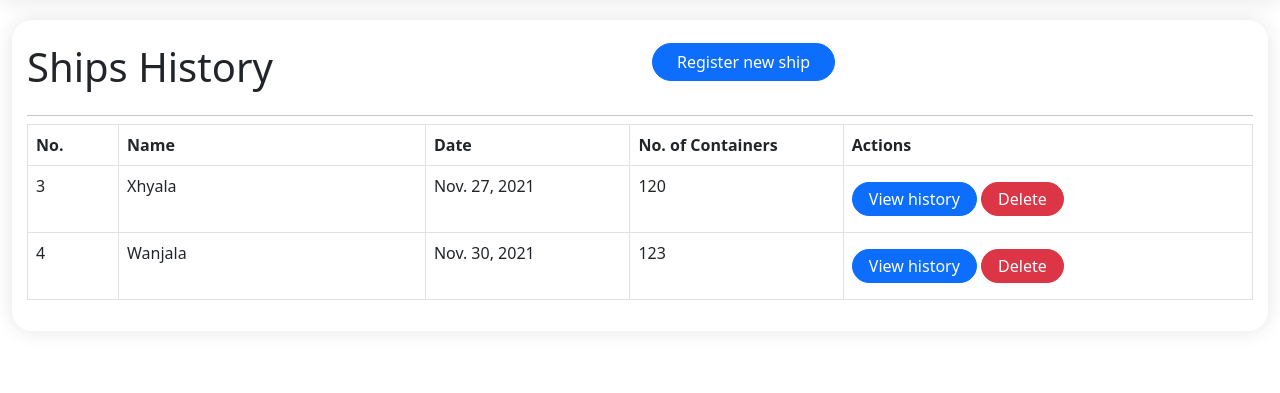
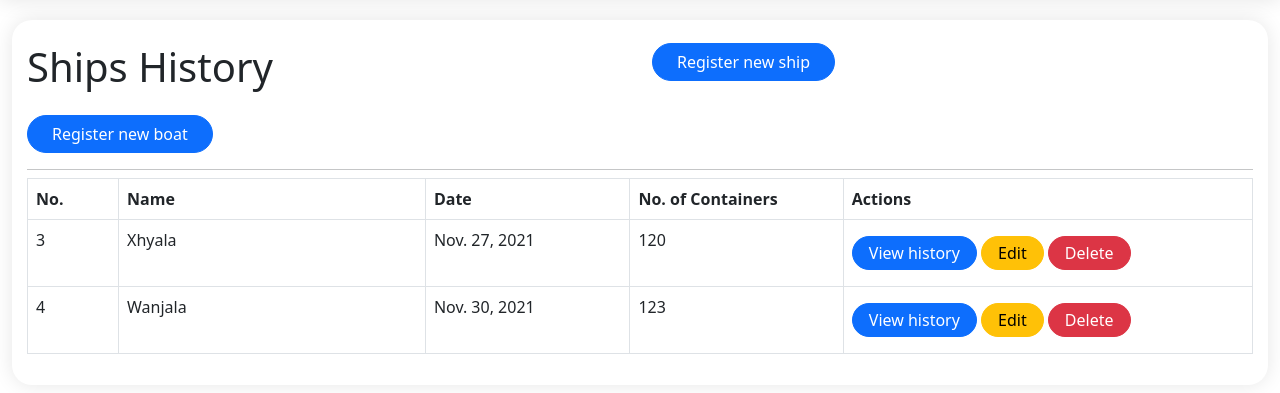
Before and after one commit to Rovine1999/Seaport, a Django app: page / in a window 1280 px wide. Shown: the part 76-469 px from the top of the page. Run offline with Django 3.2, Linux system fonts and the light colour scheme; a user stored in the database is signed in; data comes from the database, SQL or seed files in the repository; both versions use the stored data as it was after the commit.

Commit message:
add edit button and boat

```diff
--- a/ship/admin.py
+++ b/ship/admin.py
@@ -8,3 +8,4 @@ admin.site.register(ContainerSide)
 admin.site.register(ContainerStatus)
 admin.site.register(Container)
 admin.site.register(Ship)
+admin.site.register(Boat)
--- a/ship/models.py
+++ b/ship/models.py
@@ -62,3 +62,17 @@ class Container(models.Model):
     status = models.ForeignKey(ContainerStatus, on_delete=models.SET_NULL, null=True, blank=True)
     comment = models.CharField(max_length=200, default='',)
     date_created = models.DateTimeField(auto_now_add=True)
+
+class Boat(models.Model):
+
+    PRICES = (
+        ('$ 112.5', '$ 112.5'),
+        ('$ 62', '$ 62'),
+
+    )
+
+    size = models.ForeignKey(ContainerSize, on_delete=models.SET_NULL, null=True, blank=True)
+    price = models.CharField(max_length=200, choices=PRICES, blank=True, null=True)
+    # status_color = models.CharField(max_length=10, choices=COLORS, blank=True, null=True)
+    side = models.ForeignKey(ContainerSide, on_delete=models.SET_NULL, null=True, blank=True)
+    status = models.ForeignKey(ContainerStatus, on_delete=models.SET_NULL, null=True, blank=True)
--- a/templates/admin_/index.html
+++ b/templates/admin_/index.html
@@ -13,6 +13,13 @@
             Register new ship
           </a>
         </div>
+
+        <div class="col-md-6 col-sm-12 my-2 ">
+          <a href="{% url 'addons' %}" class="rounded-pill btn btn-primary px-4 shadow-none">
+            Register new boat
+          </a>
+        </div>
+
       </div>
       <hr class="dropdown-divider">
 
@@ -37,6 +44,7 @@
               <td>{{ship.no_of_containers}}</td>
               <td>
                 <a href="{% url 'shipmentdetails' ship_id=ship.id ship_name=ship.name %}" class="my-2 rounded-pill px-3 py-1 btn btn-primary">View history</a>
+                <a href="#" class="my-2 rounded-pill px-3 py-1 btn btn-warning">Edit</a>
                 <a href="{% url 'deleteship' pk=ship.id%}" class="my-2 rounded-pill px-3 py-1 btn btn-danger">Delete</a>
               </td>
             </tr>
```
Also changed, not shown: ship/forms.py (+11 -0 lines), db.sqlite3, ship/migrations/0005_boat.py (added).
